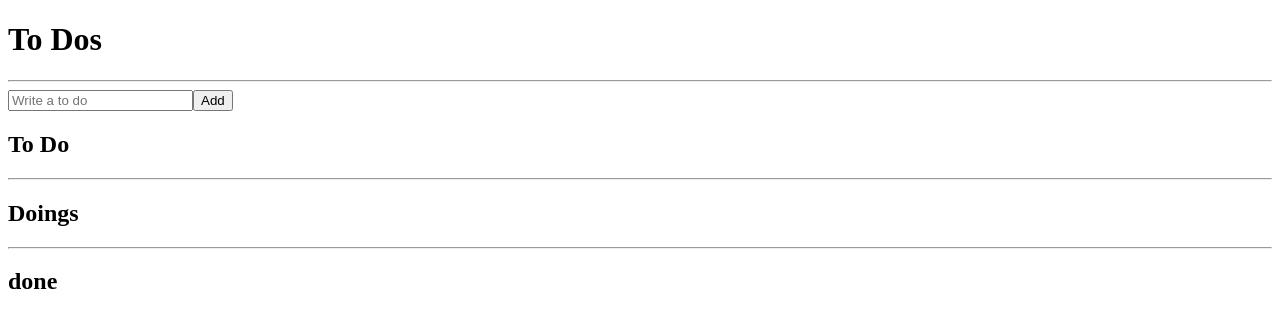
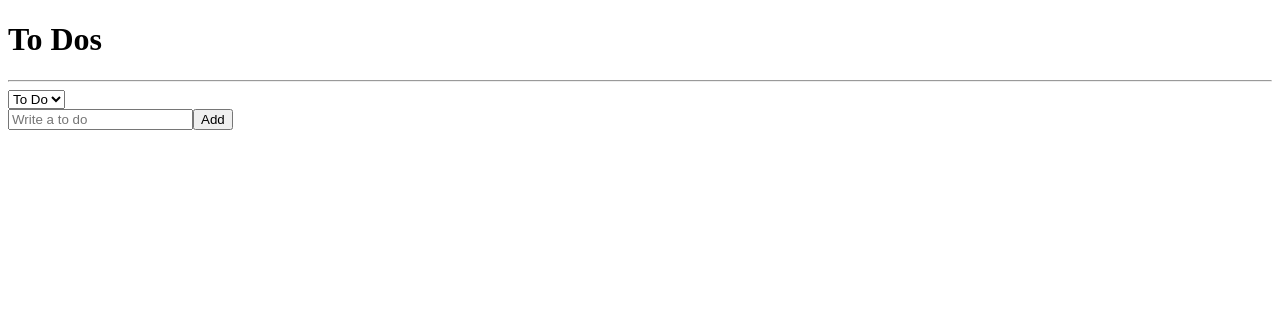
Before and after one commit to Siby1lA/TIL, a React (Create React App) app: page / in a window 1280 px wide. Shown: the top 328 px of the page. Built offline with nearby package versions, Linux system fonts and the light colour scheme.

Commit message:
Selectors part Two

```diff
--- a/src/atoms.tsx
+++ b/src/atoms.tsx
@@ -5,6 +5,11 @@
   id: number;
   category: "TO_DO" | "DOING" | "DONE";
 }
+
+export const categoryState = atom({
+  key: "category",
+  default: "TO_DO",
+});
 
 export const toDoState = atom<IToDo[]>({
   key: "toDo",
@@ -15,10 +20,7 @@
   key: "toDoSelector",
   get: ({ get }) => {
     const toDos = get(toDoState);
-    return [
-      toDos.filter((toDo) => toDo.category === "TO_DO"),
-      toDos.filter((toDo) => toDo.category === "DOING"),
-      toDos.filter((toDo) => toDo.category === "DONE"),
-    ];
+    const category = get(categoryState);
+    return toDos.filter((toDo) => toDo.category === category);
   },
 });
--- a/src/components/ToDoList.tsx
+++ b/src/components/ToDoList.tsx
@@ -1,35 +1,29 @@
-import { useRecoilValue } from "recoil";
-import { toDoSelector, toDoState } from "../atoms";
+import React from "react";
+import { useRecoilValue, useRecoilState } from "recoil";
+import { categoryState, toDoSelector } from "../atoms";
 import CreateToDo from "./CreateToDo";
 import ToDo from "./ToDo";
 
 function ToDoList() {
-  const [toDo, doing, done] = useRecoilValue(toDoSelector);
+  const toDos = useRecoilValue(toDoSelector);
+  const [category, setCategory] = useRecoilState(categoryState);
+  const onInput = (event: React.FormEvent<HTMLSelectElement>) => {
+    setCategory(event.currentTarget.value);
+  };
   return (
     <div>
       <h1>To Dos</h1>
       <hr />
+
+      <select value={category} onInput={onInput}>
+        <option value="TO_DO">To Do</option>
+        <option value="DOING">Doing</option>
+        <option value="DONE">Done</option>
+      </select>
       <CreateToDo />
-      <h2>To Do</h2>
-      <ul>
-        {toDo.map((toDo) => (
-          <ToDo key={toDo.id} {...toDo} />
-        ))}
-      </ul>
-      <hr />
-      <h2>Doings</h2>
-      <ul>
-        {doing.map((toDo) => (
-          <ToDo key={toDo.id} {...toDo} />
-        ))}
-      </ul>
-      <hr />
-      <h2>done</h2>
-      <ul>
-        {done.map((toDo) => (
-          <ToDo key={toDo.id} {...toDo} />
-        ))}
-      </ul>
+      {toDos?.map((toDo) => (
+        <ToDo key={toDo.id} {...toDo} />
+      ))}
     </div>
   );
 }
```
